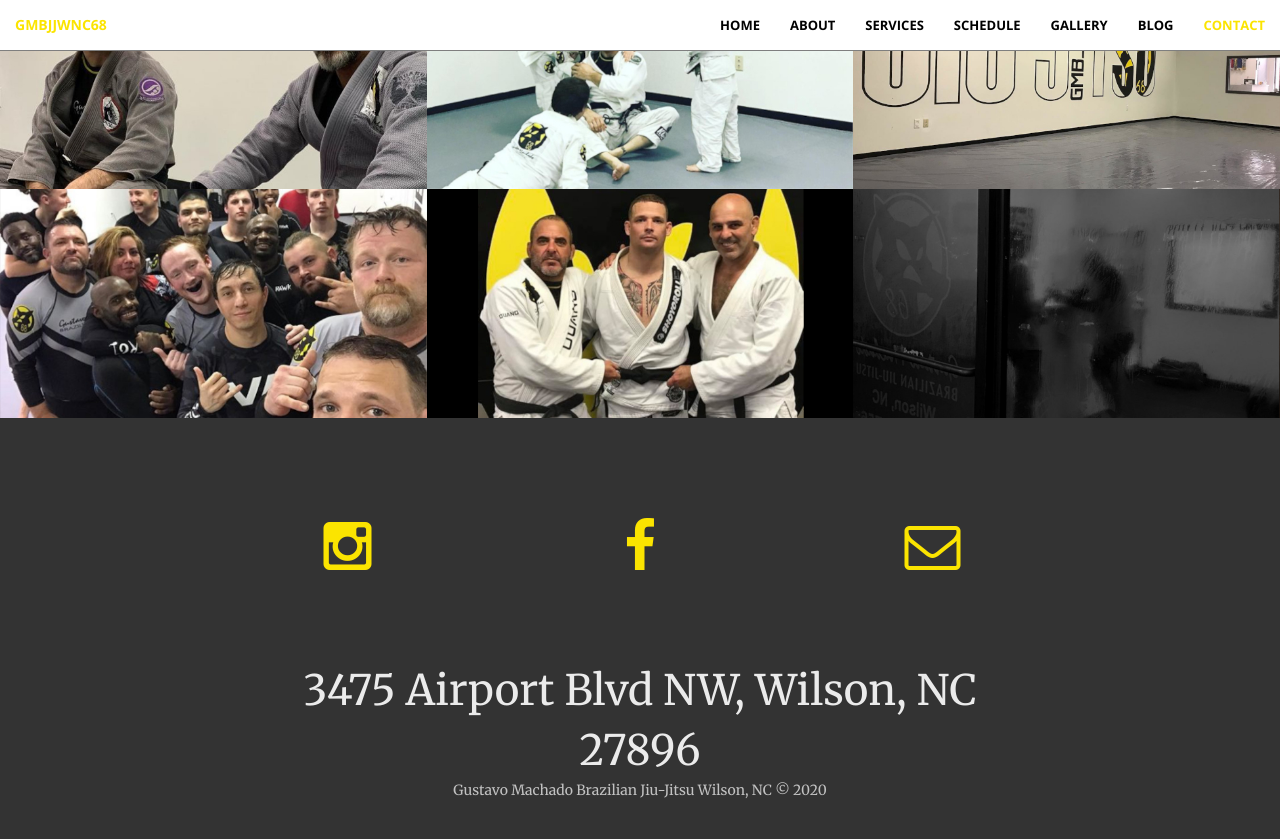
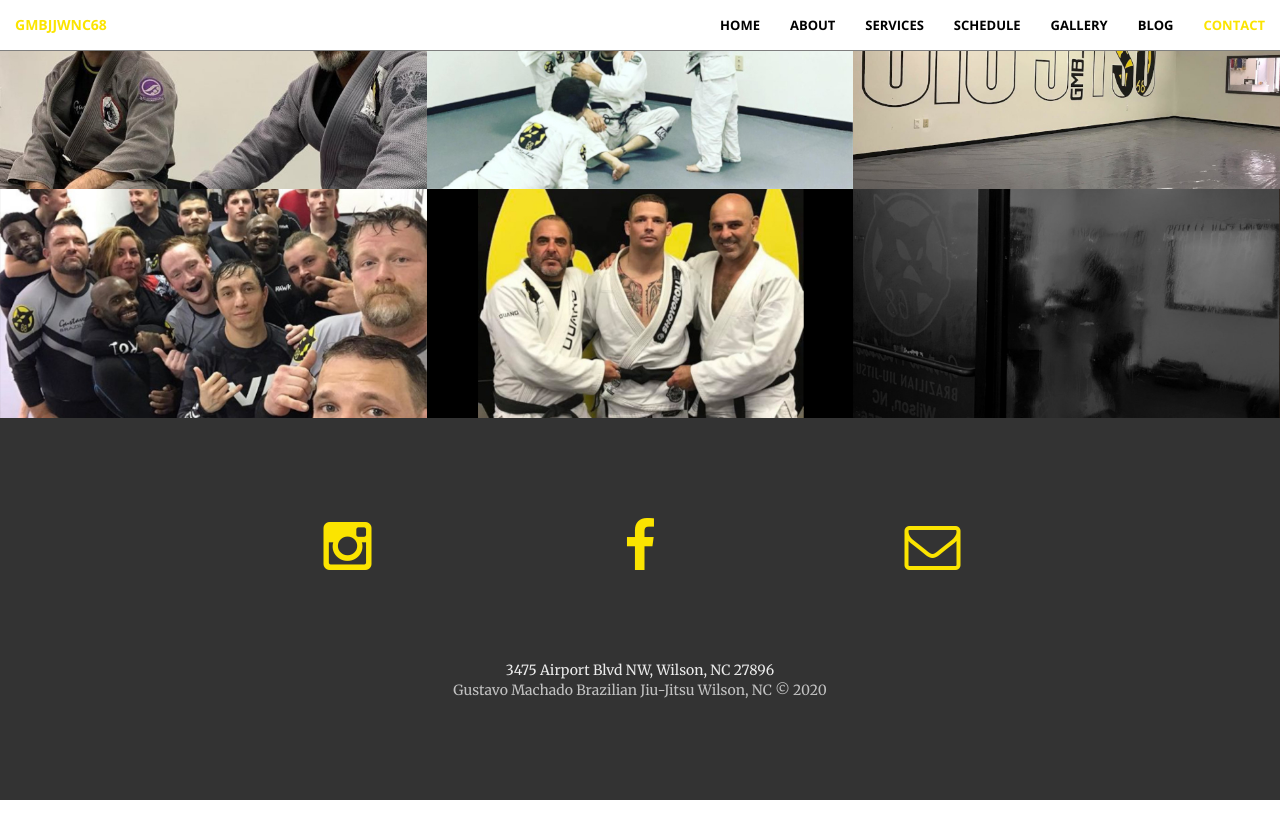
Before and after one commit to gmbjjwnc68/gmbjjwnc68.github.io, a Jekyll site: the page built from index.html, in a window 1280 px wide and 900 px high, scrolled down 2487 px. Shown: the top 839 px of the window. Built offline with Jekyll 4.4.1, drawn with Linux system fonts in a browser that asks for light colours; after the commit the page ends 3287 px from its top, so only the background shows below that.

Commit message:
Change contact-address and copyright font-size

```diff
--- a/_sass/_base.scss
+++ b/_sass/_base.scss
@@ -236,10 +236,10 @@ header {
 
 .contact {
     .contact-address {
-        font-size: 3em;
+        font-size: 1em;
     }
     .contact-copyright {
-        font-size: .5em;
+        font-size: .25em;
     }
 }
 
```
